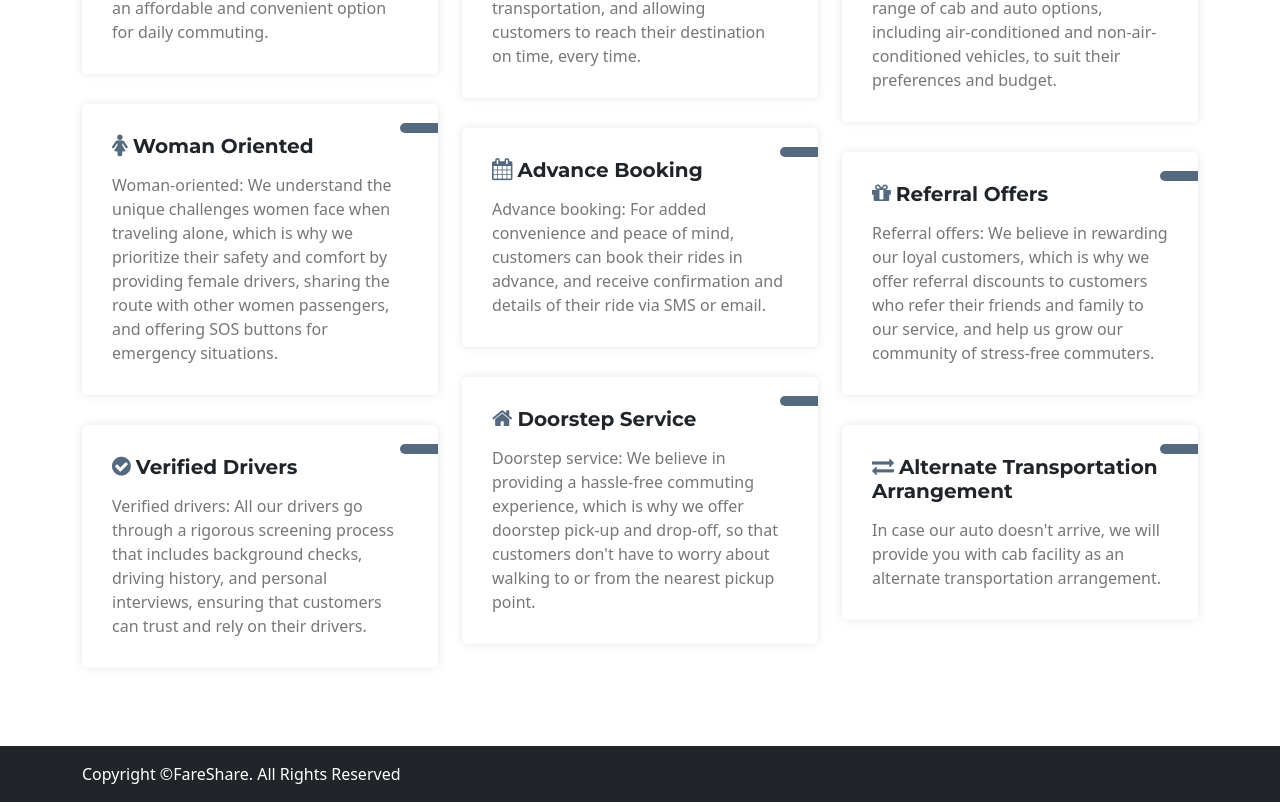
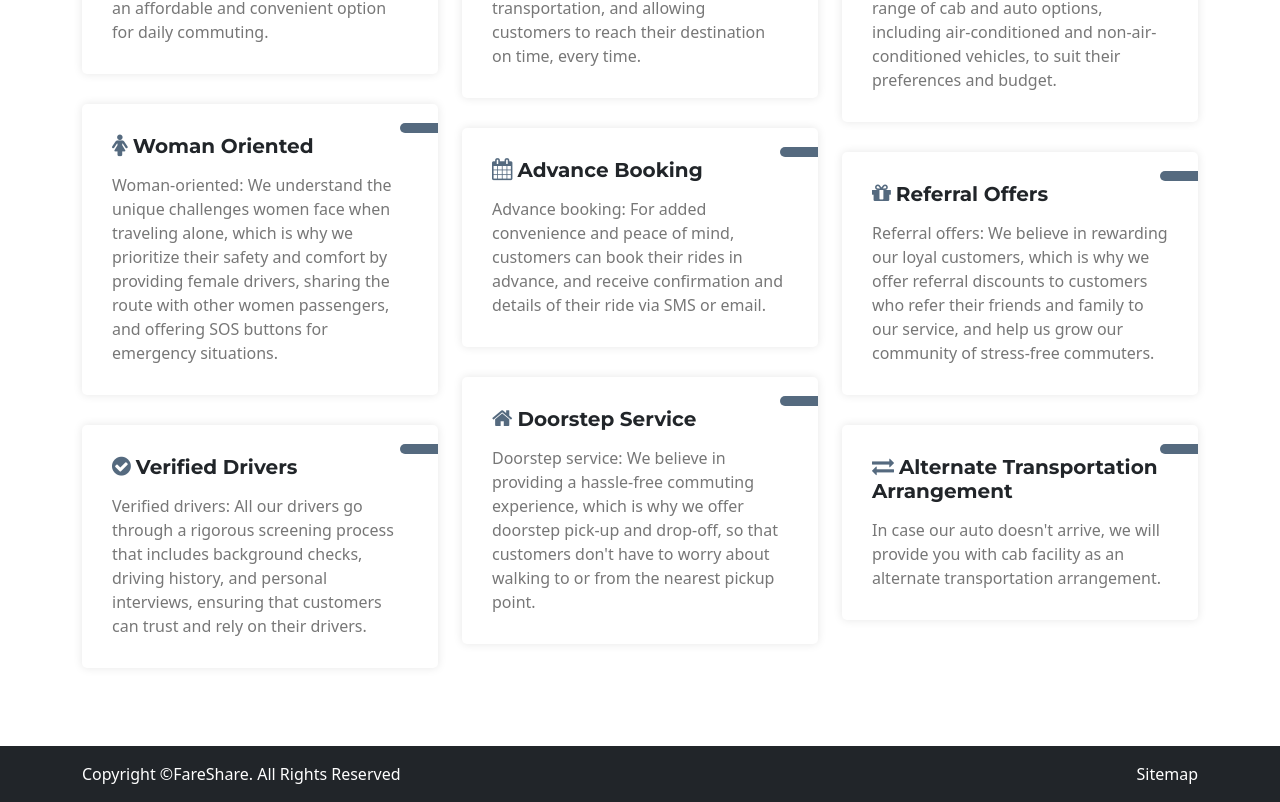
Before and after one commit to Pankajbatham27/fareshare, a Next.js app: page / in a window 1280 px wide. Shown: the part 2229-3031 px from the top of the page. Built offline with nearby package versions, Linux system fonts and the light colour scheme.

Commit message:
xml file

```diff
--- a/components/Footer/Footer.js
+++ b/components/Footer/Footer.js
@@ -1,3 +1,4 @@
+import Link from 'next/link';
 import classes from './Footer.module.css';
 
 const Footer = () => {
@@ -9,9 +10,9 @@ const Footer = () => {
                         <div className="col-md-6">
                             <p className={`mb-0 text-white ${classes.m_text_center}`}>Copyright ©FareShare. All Rights Reserved</p>
                         </div>
-                        {/* <div className="col-md-6">
-                            <p className={`mb-0 text-white text-end ${classes.m_text_center}`}>Designed & developed by Office</p>
-                        </div> */}
+                        <div className="col-md-6">
+                            <p className={`mb-0 text-white text-end ${classes.m_text_center}`}><Link href={'/sitemap.xml'}>Sitemap</Link></p>
+                        </div>
                     </div>
                 </div>
             </div>
--- a/components/Footer/Footer.module.css
+++ b/components/Footer/Footer.module.css
@@ -3,3 +3,6 @@
         text-align: center !important;
     }
 }
+.m_text_center a{
+    color: #fff;
+}
```
Also changed, not shown: 1 other file (tests, documents, lock files or other folders).
